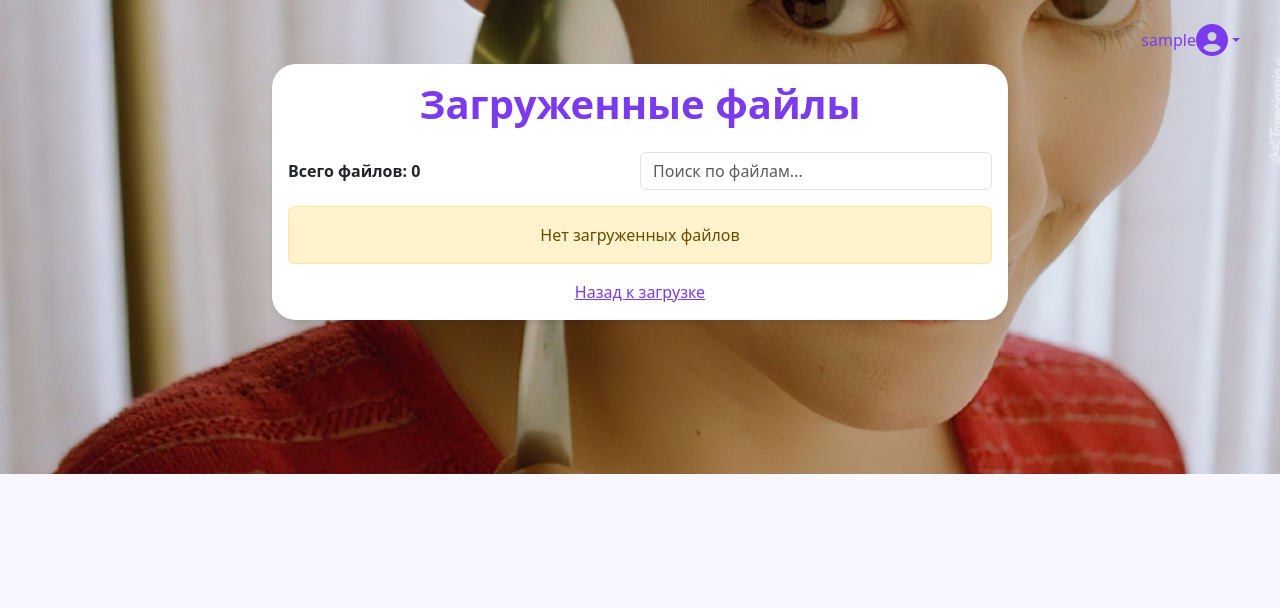
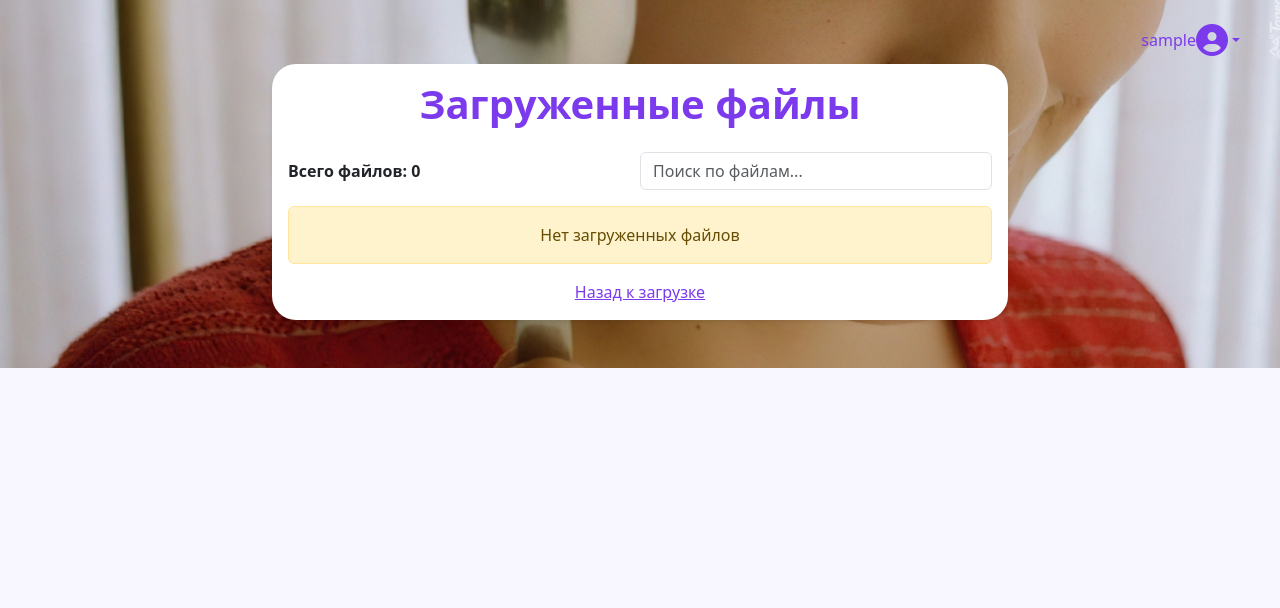
Before and after one commit to SKRIBLDAX/flask-file-uploader, a Flask app: page /files in a window 1280 px wide. Shown: the top 608 px of the page. Run offline with Flask 2, Linux system fonts and the light colour scheme; the visitor is signed in with stand-in values (Sample User, id 1).

Commit message:
Фон Amelie теперь прижат к низу: background-position: center bottom

```diff
--- a/templates/files.html
+++ b/templates/files.html
@@ -29,7 +29,7 @@
         /* Фоновое изображение */
         background-image: url('/static/bg-amelie.jpg');
         background-size: cover;
-        background-position: center 70%;
+        background-position: center bottom;
         background-repeat: no-repeat;
       }
       .card { background: var(--card-bg); }
```
